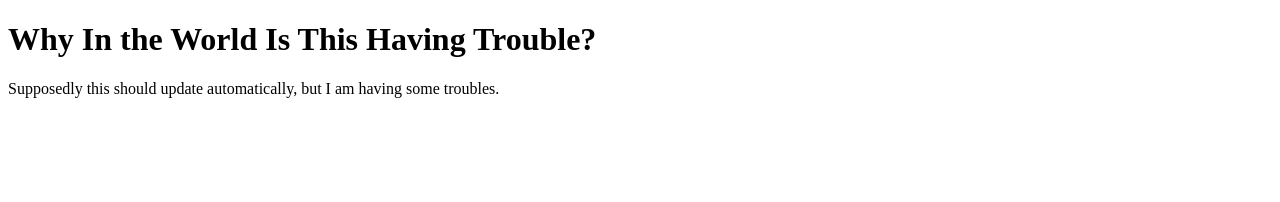
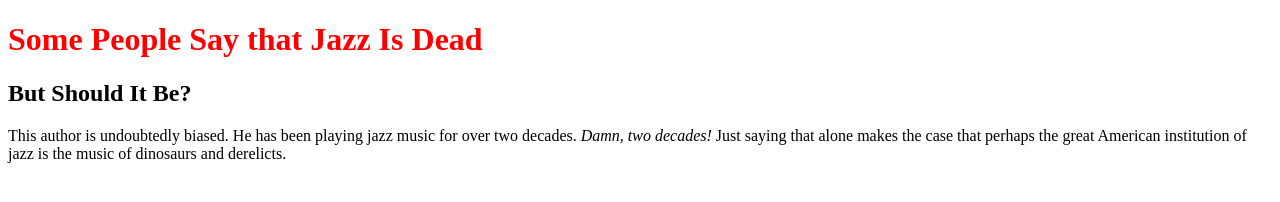
Before and after one commit to aphan1982/aphan1982.github.io, a plain HTML site: page index.html in a window 1280 px wide. Drawn offline with Linux system fonts and the light colour scheme.

Commit message:
Modified article content

```diff
--- a/index.html
+++ b/index.html
@@ -3,10 +3,14 @@
 <head>
     <meta charset="UTF-8">
     <meta name="viewport" content="width=device-width, initial-scale=1.0">
-    <title>Why Is This Not Working?</title>
+    <link rel="stylesheet" href="style.css">
+    <title>Jazz Is Dynamic</title>
 </head>
 <body>
-    <h1>Why In the World Is This Having Trouble?</h1>
-    <p>Supposedly this should update automatically, but I am having some troubles.</p>
+    <h1>Some People Say that Jazz Is Dead</h1>
+    <h2>But Should It Be?</h2>
+    <article>
+        <p>This author is undoubtedly biased. He has been playing jazz music for over two decades. <em>Damn, two decades!</em> Just saying that alone makes the case that perhaps the great American institution of jazz is the music of dinosaurs and derelicts.</p>
+    </article>
 </body>
 </html>
--- a/style.css
+++ b/style.css
@@ -0,0 +1,3 @@
+h1 {
+    color: red;
+}
```
